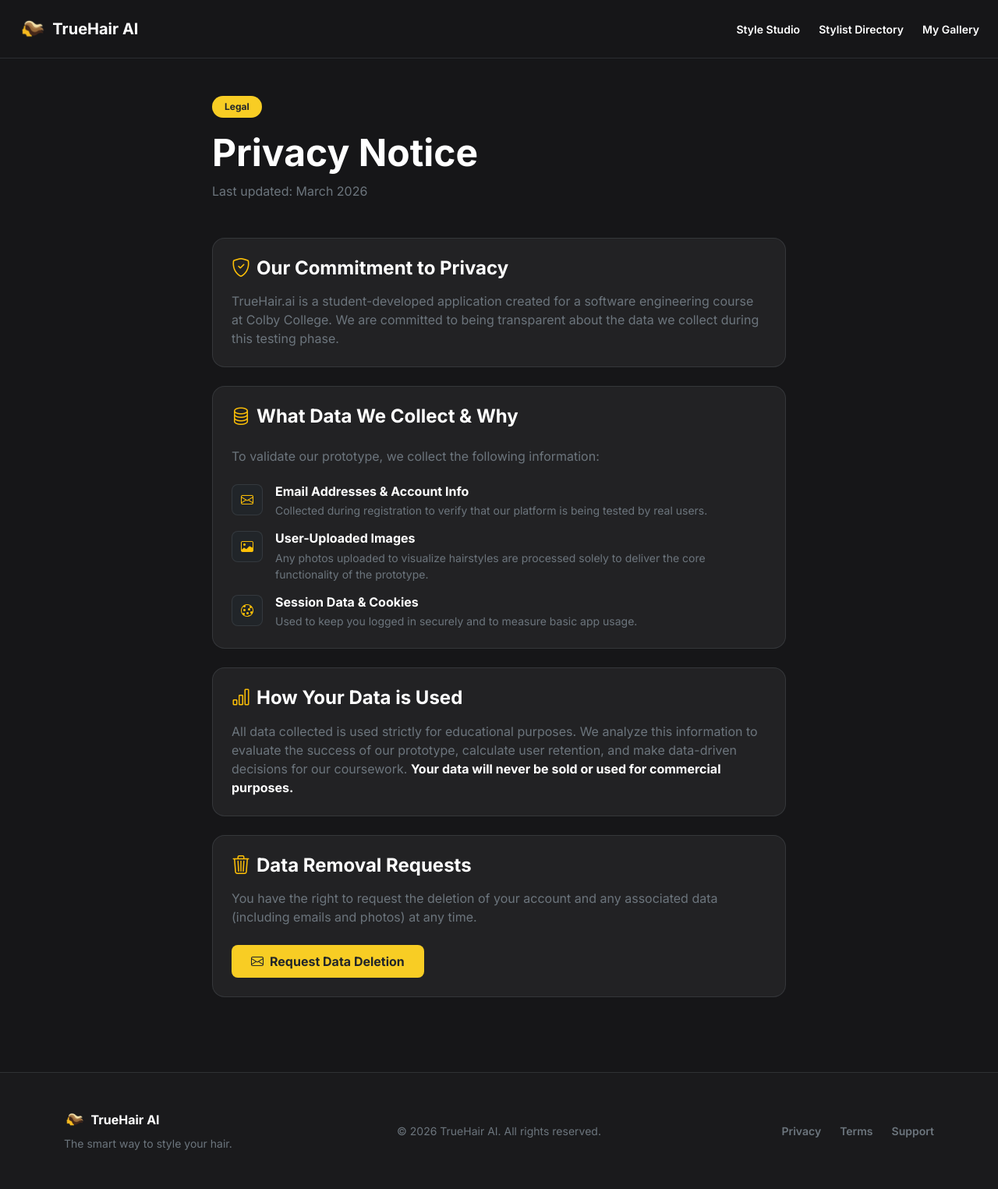
After one commit to TrueHair-AI/truehair-ai, a Flask app: page /privacy in a window 1280 px wide. The commit adds this page. Shown: the whole page at 78% size. Run offline with Flask 3, Linux system fonts and the light colour scheme.

Commit message:
feat: Add a privacy policy page and update the base template to link to it in the footer.

```diff
--- a/app/routes/main.py
+++ b/app/routes/main.py
@@ -331,6 +331,11 @@ def gallery():
     return render_template("gallery.html", images=images)
 
 
+@main_bp.route("/privacy")
+def privacy():
+    return render_template("privacy.html")
+
+
 @main_bp.route("/api/generate", methods=["POST"])
 @login_required
 def generate():
--- a/app/templates/base.html
+++ b/app/templates/base.html
@@ -9,8 +9,7 @@
     <!-- Google Fonts -->
     <link rel="preconnect" href="https://fonts.googleapis.com">
     <link rel="preconnect" href="https://fonts.gstatic.com" crossorigin>
-        <link href="https://fonts.googleapis.com/css2?family=Inter:wght@400;500;600;700;800&display=swap"
-            rel="stylesheet">
+    <link href="https://fonts.googleapis.com/css2?family=Inter:wght@400;500;600;700;800&display=swap" rel="stylesheet">
 
     <!-- Bootstrap CSS -->
     <link href="https://cdn.jsdelivr.net/npm/bootstrap@5.3.3/dist/css/bootstrap.min.css" rel="stylesheet">
@@ -91,8 +90,7 @@
         <div class="container">
             <div class="row g-4 align-items-center">
                 <div class="col-md-4 text-center text-md-start">
-                        <div
-                            class="d-flex align-items-center justify-content-center justify-content-md-start gap-2 mb-2">
+                    <div class="d-flex align-items-center justify-content-center justify-content-md-start gap-2 mb-2">
                         <img src="{{ url_for('static', filename='images/truehair-logo.png') }}" alt="TrueHair Logo"
                             height="24">
                         <span class="text-white fw-bold">TrueHair AI</span>
@@ -104,7 +102,8 @@
                 </div>
                 <div class="col-md-4 text-center text-md-end">
                     <div class="d-flex justify-content-center justify-content-md-end gap-4">
-                            <a href="#" class="text-secondary text-decoration-none small fw-semibold">Privacy</a>
+                        <a href="{{ url_for('main.privacy') }}"
+                            class="text-secondary text-decoration-none small fw-semibold">Privacy</a>
                         <a href="#" class="text-secondary text-decoration-none small fw-semibold">Terms</a>
                         <a href="#" class="text-secondary text-decoration-none small fw-semibold">Support</a>
                     </div>
--- /dev/null
+++ b/app/templates/privacy.html
@@ -0,0 +1,101 @@
+{% extends 'base.html' %}
+
+{% block title %}Privacy Notice - TrueHair AI{% endblock %}
+
+{% block content %}
+<div class="container py-5" style="max-width: 760px;">
+
+    <!-- Header -->
+    <div class="mb-5">
+        <span class="badge bg-warning text-dark fw-bold px-3 py-2 rounded-pill mb-3"
+            style="background-color: var(--th-yellow) !important;">Legal</span>
+        <h1 class="fw-bold display-5 mb-2">Privacy Notice</h1>
+        <p class="text-secondary">Last updated: March 2026</p>
+    </div>
+
+    <!-- Section: Our Commitment -->
+    <div class="bg-card rounded-4 border border-secondary border-opacity-25 p-4 mb-4">
+        <h2 class="fw-bold h4 mb-3">
+            <i class="bi bi-shield-check text-warning me-2"></i>Our Commitment to Privacy
+        </h2>
+        <p class="text-secondary mb-0">
+            TrueHair.ai is a student-developed application created for a software engineering course at Colby College.
+            We are committed to being transparent about the data we collect during this testing phase.
+        </p>
+    </div>
+
+    <!-- Section: What We Collect -->
+    <div class="bg-card rounded-4 border border-secondary border-opacity-25 p-4 mb-4">
+        <h2 class="fw-bold h4 mb-4">
+            <i class="bi bi-database text-warning me-2"></i>What Data We Collect &amp; Why
+        </h2>
+        <p class="text-secondary mb-4">To validate our prototype, we collect the following information:</p>
+
+        <div class="d-flex flex-column gap-3">
+            <div class="d-flex gap-3">
+                <div class="flex-shrink-0 bg-dark border border-secondary border-opacity-25 rounded-3 d-flex align-items-center justify-content-center"
+                    style="width: 40px; height: 40px;">
+                    <i class="bi bi-envelope text-warning"></i>
+                </div>
+                <div>
+                    <h6 class="fw-bold mb-1 text-white">Email Addresses &amp; Account Info</h6>
+                    <p class="text-secondary mb-0 small">Collected during registration to verify that our platform is
+                        being tested by real users.</p>
+                </div>
+            </div>
+
+            <div class="d-flex gap-3">
+                <div class="flex-shrink-0 bg-dark border border-secondary border-opacity-25 rounded-3 d-flex align-items-center justify-content-center"
+                    style="width: 40px; height: 40px;">
+                    <i class="bi bi-image text-warning"></i>
+                </div>
+                <div>
+                    <h6 class="fw-bold mb-1 text-white">User-Uploaded Images</h6>
+                    <p class="text-secondary mb-0 small">Any photos uploaded to visualize hairstyles are processed
+                        solely to deliver the core functionality of the prototype.</p>
+                </div>
+            </div>
+
+            <div class="d-flex gap-3">
+                <div class="flex-shrink-0 bg-dark border border-secondary border-opacity-25 rounded-3 d-flex align-items-center justify-content-center"
+                    style="width: 40px; height: 40px;">
+                    <i class="bi bi-cookie text-warning"></i>
+                </div>
+                <div>
+                    <h6 class="fw-bold mb-1 text-white">Session Data &amp; Cookies</h6>
+                    <p class="text-secondary mb-0 small">Used to keep you logged in securely and to measure basic app
+                        usage.</p>
+                </div>
+            </div>
+        </div>
+    </div>
+
+    <!-- Section: How Data Is Used -->
+    <div class="bg-card rounded-4 border border-secondary border-opacity-25 p-4 mb-4">
+        <h2 class="fw-bold h4 mb-3">
+            <i class="bi bi-bar-chart text-warning me-2"></i>How Your Data is Used
+        </h2>
+        <p class="text-secondary mb-0">
+            All data collected is used strictly for educational purposes. We analyze this information to evaluate the
+            success of our prototype, calculate user retention, and make data-driven decisions for our coursework.
+            <strong class="text-white">Your data will never be sold or used for commercial purposes.</strong>
+        </p>
+    </div>
+
+    <!-- Section: Data Removal -->
+    <div class="bg-card rounded-4 border border-secondary border-opacity-25 p-4 mb-5">
+        <h2 class="fw-bold h4 mb-3">
+            <i class="bi bi-trash3 text-warning me-2"></i>Data Removal Requests
+        </h2>
+        <p class="text-secondary mb-4">
+            You have the right to request the deletion of your account and any associated data (including emails and
+            photos) at any time.
+        </p>
+        <a href="mailto:privacy@truehair.ai" class="btn fw-bold px-4 py-2 rounded-3 text-dark"
+            style="background-color: var(--th-yellow);">
+            <i class="bi bi-envelope me-2"></i>Request Data Deletion
+        </a>
+    </div>
+
+</div>
+{% endblock %}
```
Lines whose indentation alone changed are shown as unchanged.
